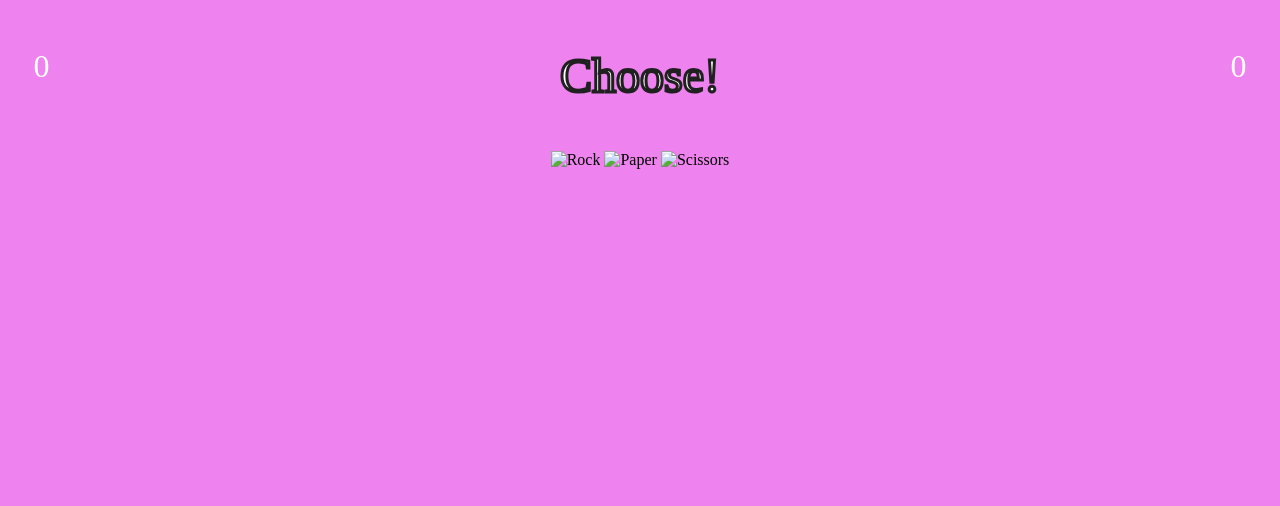
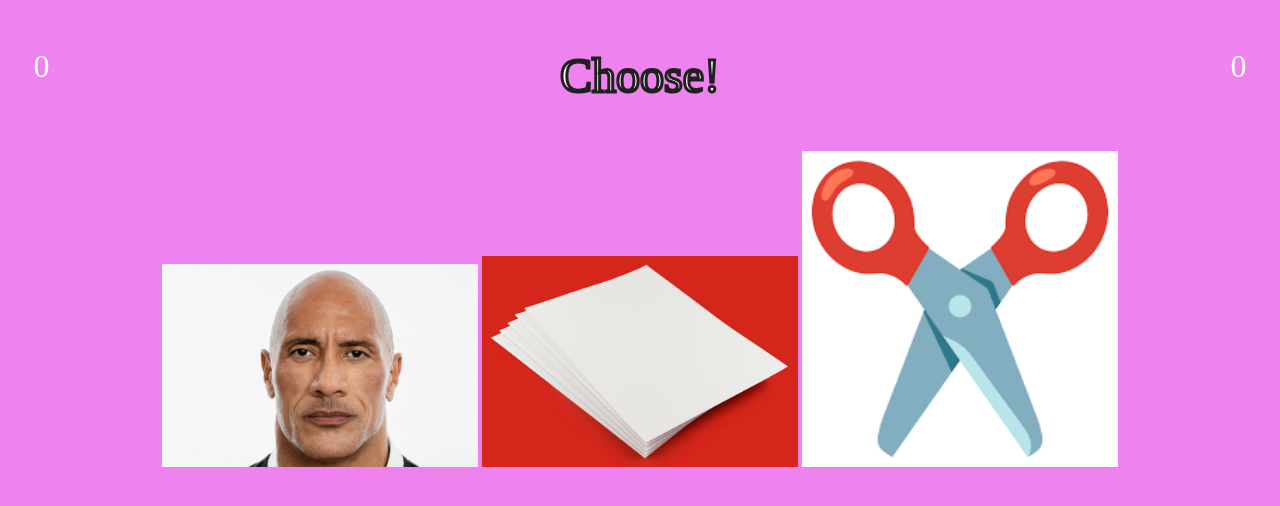
Before and after one commit to gethigher1/gethigher1.github.io, a plain HTML site: page index.html in a window 1280 px wide. Drawn offline with Linux system fonts and the light colour scheme; a web font is replaced by a local one.

Commit message:
Update index.html

```diff
--- a/index.html
+++ b/index.html
@@ -19,9 +19,9 @@
             <p id="you-chose">Choose!</p>
         </div>
         <div class="center">
-            <img onclick="new Game('Rock')" class="actions" src="img/r.png" alt="Rock">
-            <img onclick="new Game('Paper')" class="actions" src="img/p.png" alt="Paper">
-            <img onclick="new Game('Scissors')" class="actions" src="img/s.png" alt="Scissors">
+            <img onclick="new Game('Rock')" class="actions" src="r.png" alt="Rock">
+            <img onclick="new Game('Paper')" class="actions" src="p.png" alt="Paper">
+            <img onclick="new Game('Scissors')" class="actions" src="s.png" alt="Scissors">
         </div>
         <div class="center">
             <p id="computer-chose"></p>
```
